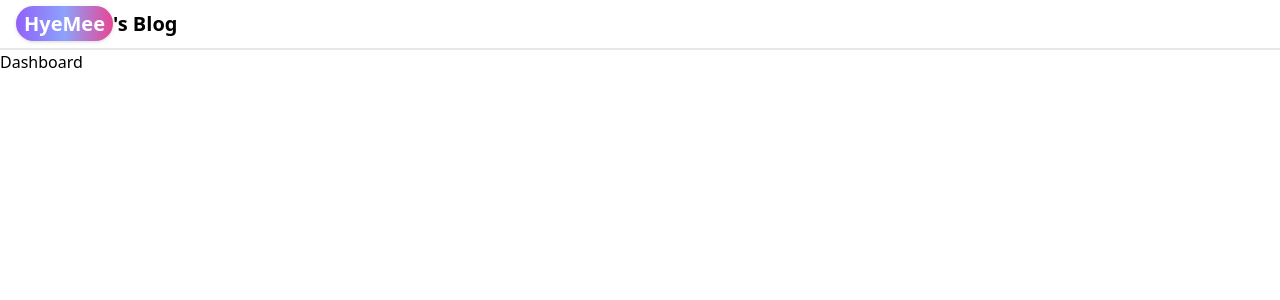
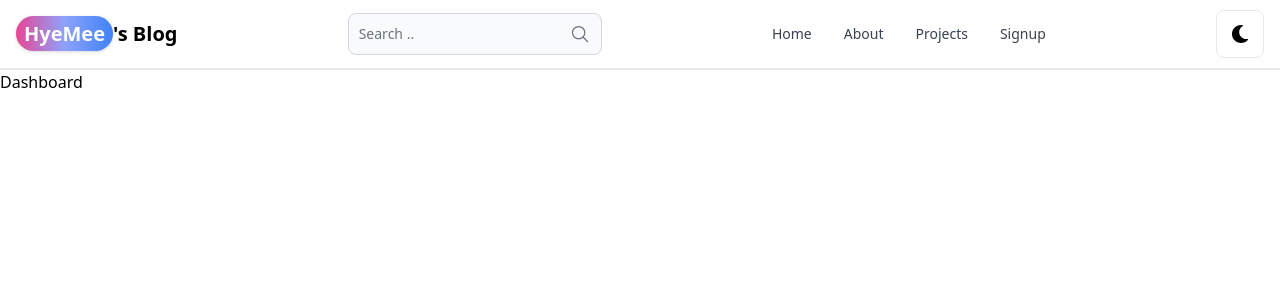
Before and after one commit to Hyemee1021/mern-blog, a React (Vite) app in the folder client/: page /dashboard in a window 1280 px wide. Shown: the top 300 px of the page. Built offline with nearby package versions, Linux system fonts and the light colour scheme.

Commit message:
created the header section

```diff
--- a/client/package.json
+++ b/client/package.json
@@ -13,6 +13,7 @@
     "flowbite-react": "^0.10.1",
     "react": "^18.3.1",
     "react-dom": "^18.3.1",
+    "react-icons": "^5.3.0",
     "react-router-dom": "^6.26.1"
   },
   "devDependencies": {
--- a/client/src/components/Header.jsx
+++ b/client/src/components/Header.jsx
@@ -1,19 +1,70 @@
-import { Navbar } from "flowbite-react";
+import { Navbar, TextInput } from "flowbite-react";
 import React from "react";
 import { Link } from "react-router-dom";
+import { useLocation } from "react-router-dom";
+// icons
+import { IoSearchOutline } from "react-icons/io5";
+import { FaMoon } from "react-icons/fa";
+export const Header = () => {
+  // getting path name from url
+  const location = useLocation();
+  const path = location.pathname;
 
-export const Header = () => {
   return (
     <Navbar className="border-b-2">
       <Link
         to="/"
         className="self-center whitespace-nowrap text-sm sm:text-xl font-semibold dark:text-white"
       >
-        <span className="px-2 py-1  rounded-full text-white   drop-shadow bg-gradient-to-r from-purple-500 via-indigo-400 to-pink-500">
+        <span className="px-2 py-1  rounded-full text-white   drop-shadow bg-gradient-to-r from-pink-500 via-indigo-400 to-blue-500">
           HyeMee
         </span>
         's Blog
       </Link>
+      <form action="">
+        <TextInput
+          type="text"
+          placeholder="Search .."
+          className="hidden lg:inline"
+          rightIcon={IoSearchOutline}
+        />
+      </form>
+      <div className="flex justify-center items-center  border w-12 h-12  rounded-lg lg:hidden hover:bg-gray-200">
+        <button className="flex justify-center items-center ">
+          <IoSearchOutline className="text-gray-500 " size={20} />
+        </button>
+      </div>
+      {/* theme and signin button when its small size comes before when its on large screen it comes at
+      the end */}
+      <div className="flex gap-3 md:order-2">
+        <div className="flex justify-center items-center  border w-12 h-12  rounded-lg  hover:bg-gray-200">
+          <button className="flex justify-center items-center ">
+            <FaMoon size={18} />
+          </button>
+        </div>
+        <Link
+          to="/sign-in"
+          className="flex justify-center items-center  border w-12 h-12  rounded-lg lg:hidden   bg-gradient-to-r from-pink-500 via-indigo-400 to-blue-500 text-white font-semibold text-sm"
+        >
+          <button className="flex justify-center items-center ">Signin</button>
+        </Link>
+      </div>
+      <Navbar.Toggle />
+      {/*  menu  */}
+      <Navbar.Collapse>
+        <Navbar.Link active={path === "/"} as={"div"}>
+          <Link to="/">Home</Link>
+        </Navbar.Link>
+        <Navbar.Link active={path === "/about"} as={"div"}>
+          <Link to="/about">About</Link>
+        </Navbar.Link>
+        <Navbar.Link active={path === "/projects"} as={"div"}>
+          <Link to="/projects">Projects</Link>
+        </Navbar.Link>
+        <Navbar.Link active={path === "/sign-up"} as={"div"}>
+          <Link to="/sign-up">Signup</Link>
+        </Navbar.Link>
+      </Navbar.Collapse>
     </Navbar>
   );
 };
```
Also changed, not shown: 1 other file (tests, documents, lock files or other folders).
